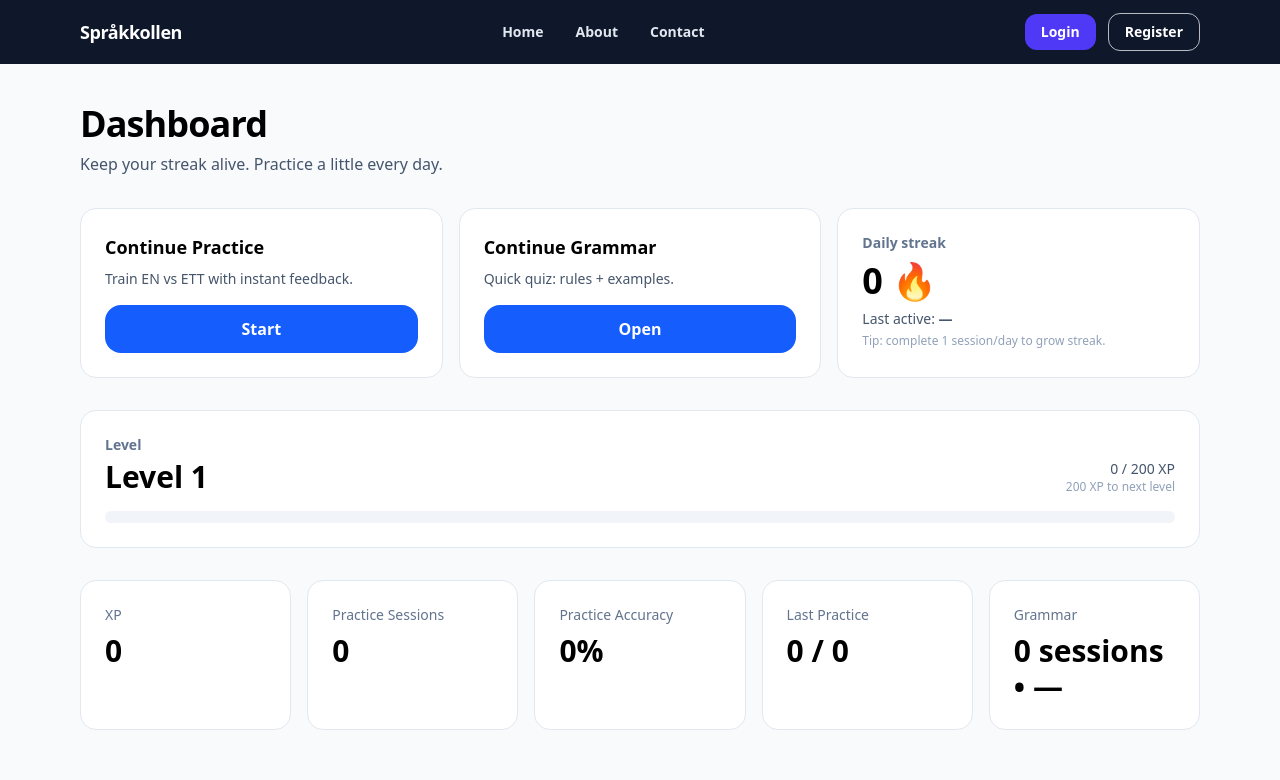
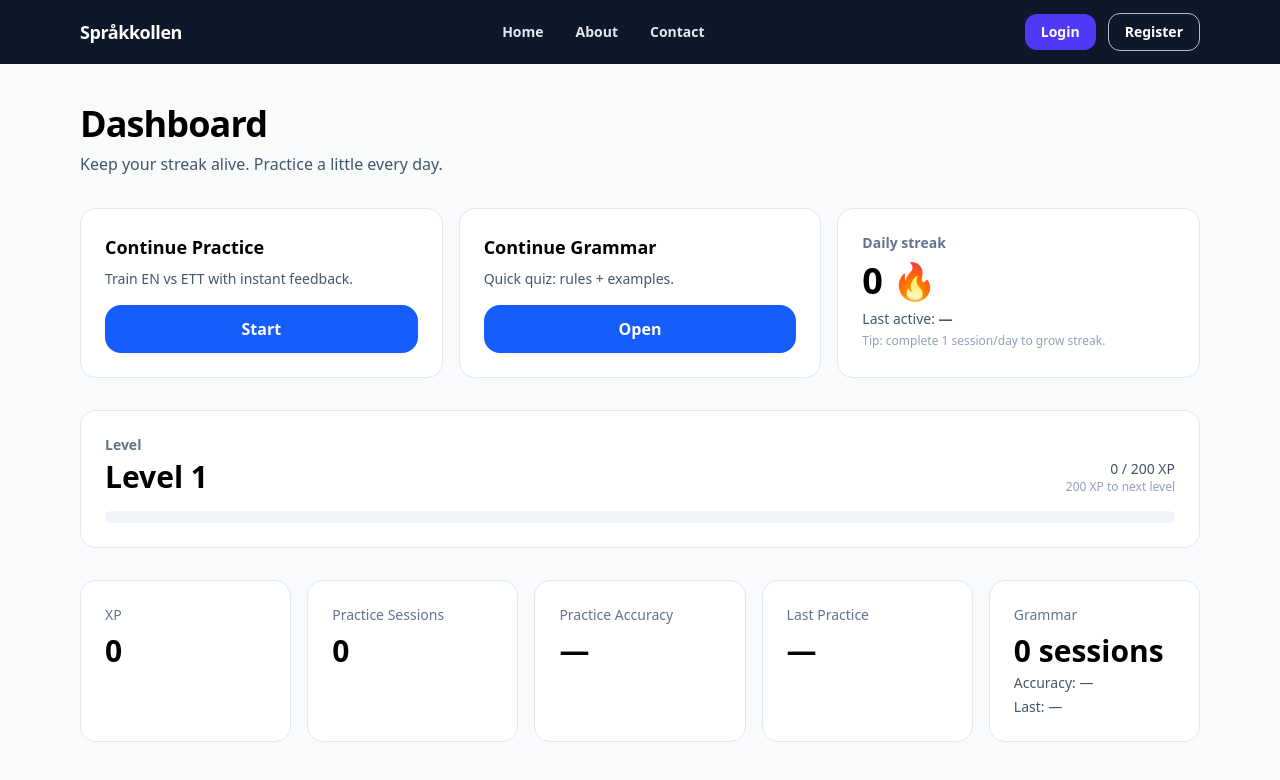
Before and after one commit to daveadane/sprakkollen, a React app in the folder frontend/: page /dashboard in a window 1280 px wide. Shown: the top 780 px of the page. Built offline with nearby package versions, Linux system fonts and the light colour scheme; no server answers; the HTML template or start-up script is replaced by a standard one.

Commit message:
updating and fixing ProgressStorage.js, DashboardPage.jsx and GrammerPage.jsx

```diff
--- a/frontend/src/pages/app/DashboardPage.jsx
+++ b/frontend/src/pages/app/DashboardPage.jsx
@@ -16,29 +16,24 @@ export default function DashboardPage() {
     };
   }, []);
 
-  const {
-    xp = 0,
-    streakDays = 0,
-    lastStreakDay = null,
-    sessions = 0,
-    accuracy = 0,
-    lastPractice,
-    grammar,
-  } = p;
+  const xp = p.xp ?? 0;
+  const streakDays = p.streakDays ?? 0;
+  const lastStreakDay = p.lastStreakDay ?? "—";
 
-  const practiceScoreText = lastPractice
-    ? `${lastPractice.score} / ${lastPractice.total}`
-    : "—";
+  const practice = p.practice ?? {};
+  const grammar = p.grammar ?? {};
 
-  const grammarSessionsText = grammar?.sessions ?? 0;
+  const practiceAccuracy = practice.total > 0 ? `${practice.accuracy}%` : "—";
+  const grammarAccuracy = grammar.total > 0 ? `${grammar.accuracy}%` : "—";
 
-  const grammarAccuracyText =
-    grammarSessionsText > 0 && (grammar?.total ?? 0) > 0
-      ? `${grammar.accuracy}%`
+  const lastPracticeText =
+    practice.lastPractice?.total > 0
+      ? `${practice.lastPractice.score} / ${practice.lastPractice.total}`
       : "—";
 
+  const lastGrammarText =
+    grammar.lastQuiz?.total > 0 ? `${grammar.lastQuiz.score} / ${grammar.lastQuiz.total}` : "—";
 
-  // Duolingo-ish leveling: every 200 XP = next level
   const { level, xpIntoLevel, xpToNext, pct } = useMemo(() => {
     const levelSize = 200;
     const level = Math.floor(xp / levelSize) + 1;
@@ -56,10 +51,6 @@ export default function DashboardPage() {
     navigate(`/practice/session/${id}`);
   }
 
-  function startGrammar() {
-    navigate("/grammar");
-  }
-
   return (
     <div className="space-y-8">
       <header className="space-y-2">
@@ -69,7 +60,6 @@ export default function DashboardPage() {
         </p>
       </header>
 
-      {/* Top action row */}
       <section className="grid gap-4 md:grid-cols-3">
         <ActionCard
           title="Continue Practice"
@@ -81,13 +71,13 @@ export default function DashboardPage() {
           title="Continue Grammar"
           desc="Quick quiz: rules + examples."
           button="Open"
-          onClick={startGrammar}
+          onClick={() => navigate("/grammar")}
         />
         <div className="rounded-2xl border border-slate-200 bg-white p-6">
           <p className="text-sm font-semibold text-slate-500">Daily streak</p>
           <p className="mt-2 text-4xl font-black">{streakDays} 🔥</p>
           <p className="mt-2 text-sm text-slate-600">
-            Last active: <span className="font-semibold">{lastStreakDay ?? "—"}</span>
+            Last active: <span className="font-semibold">{lastStreakDay}</span>
           </p>
           <p className="mt-1 text-xs text-slate-400">
             Tip: complete 1 session/day to grow streak.
@@ -95,7 +85,6 @@ export default function DashboardPage() {
         </div>
       </section>
 
-      {/* XP Progress */}
       <section className="rounded-2xl border border-slate-200 bg-white p-6">
         <div className="flex items-end justify-between gap-4">
           <div>
@@ -104,12 +93,8 @@ export default function DashboardPage() {
           </div>
 
           <div className="text-right">
-            <p className="text-sm text-slate-600">
-              {xpIntoLevel} / 200 XP
-            </p>
-            <p className="text-xs text-slate-400">
-              {xpToNext} XP to next level
-            </p>
+            <p className="text-sm text-slate-600">{xpIntoLevel} / 200 XP</p>
+            <p className="text-xs text-slate-400">{xpToNext} XP to next level</p>
           </div>
         </div>
 
@@ -121,14 +106,21 @@ export default function DashboardPage() {
         </div>
       </section>
 
-      {/* Stats grid */}
       <section className="grid grid-cols-1 gap-4 md:grid-cols-5">
         <StatCard label="XP" value={xp} />
-        <StatCard label="Practice Sessions" value={sessions} />
-        <StatCard label="Practice Accuracy" value={`${accuracy}%`} />
-        <StatCard label="Last Practice" value={practiceScoreText} />
-        <StatCard label="Grammar" value={`${grammarSessionsText} sessions • ${grammarAccuracyText}`} />
-
+        <StatCard label="Practice Sessions" value={practice.sessions ?? 0} />
+        <StatCard label="Practice Accuracy" value={practiceAccuracy} />
+        <StatCard label="Last Practice" value={lastPracticeText} />
+        <StatCard
+          label="Grammar"
+          value={
+            <div className="space-y-1">
+              <div className="text-3xl font-black">{grammar.sessions ?? 0} sessions</div>
+              <div className="text-sm text-slate-600">Accuracy: {grammarAccuracy}</div>
+              <div className="text-sm text-slate-600">Last: {lastGrammarText}</div>
+            </div>
+          }
+        />
       </section>
     </div>
   );
@@ -153,16 +145,11 @@ function StatCard({ label, value }) {
   return (
     <div className="rounded-2xl border border-slate-200 bg-white p-6">
       <p className="text-sm text-slate-500">{label}</p>
-      <p className="mt-2 text-3xl font-black">{value}</p>
+      <div className="mt-2">{typeof value === "string" || typeof value === "number" ? (
+        <p className="text-3xl font-black">{value}</p>
+      ) : (
+        value
+      )}</div>
     </div>
   );
 }
-
-import { resetGrammarStats } from "../../utils/progressStorage";
-
-<button
-  onClick={resetGrammarStats}
-  className="rounded-xl border px-4 py-2"
->
-  Reset Grammar Stats
-</button>
--- a/frontend/src/utils/progressStorage.js
+++ b/frontend/src/utils/progressStorage.js
@@ -1,82 +1,105 @@
 const KEY = "sprakkollen_progress";
 
 const defaultProgress = {
-  // Global / practice stats
   xp: 0,
+
   streakDays: 0,
-  lastStreakDay: null, // YYYY-MM-DD
-  sessions: 0,
-  correct: 0,
-  total: 0,
-  accuracy: 0, // %
+  lastStreakDay: null, // "YYYY-MM-DD"
+
   weakWords: ["bord", "fönster", "äpple"],
-  lastPractice: { score: 0, total: 0 },
 
-  // Grammar stats
+  // ✅ Practice module
+  practice: {
+    sessions: 0,
+    correct: 0,
+    total: 0,
+    accuracy: 0,
+    lastPractice: { score: 0, total: 0 },
+  },
+
+  // ✅ Grammar module
   grammar: {
     sessions: 0,
     correct: 0,
     total: 0,
-    accuracy: 0, // %
+    accuracy: 0,
     lastQuiz: { score: 0, total: 0 },
   },
 };
 
 function todayKey() {
-  return new Date().toISOString().slice(0, 10); // YYYY-MM-DD
+  return new Date().toISOString().slice(0, 10);
 }
 
-function clamp01to100(n) {
-  if (!Number.isFinite(n)) return 0;
-  return Math.max(0, Math.min(100, n));
+function clamp(n, min, max) {
+  return Math.max(min, Math.min(max, n));
+}
+
+function normalizeModule(m) {
+  const total = Math.max(0, Number(m?.total ?? 0));
+  const correct = clamp(Number(m?.correct ?? 0), 0, total);
+  const accuracy = total ? clamp(Math.round((correct / total) * 100), 0, 100) : 0;
+  const sessions = Math.max(0, Number(m?.sessions ?? 0));
+
+  return { ...m, total, correct, accuracy, sessions };
 }
 
 /**
- * Repairs corrupted progress (ex: grammar.correct > grammar.total)
- * and recomputes accuracies safely.
+ * Backward compatibility:
+ * Old schema had: sessions/correct/total/accuracy + lastPractice at root.
+ * We migrate that into progress.practice.
  */
-function repairProgress(p) {
-  const next = { ...defaultProgress, ...p };
+function migrateOldSchema(raw) {
+  if (!raw || typeof raw !== "object") return raw;
 
-  // --- Practice repair ---
-  const practiceTotal = Math.max(0, Number(next.total ?? 0));
-  const practiceCorrect = Math.max(0, Math.min(Number(next.correct ?? 0), practiceTotal));
-  next.total = practiceTotal;
-  next.correct = practiceCorrect;
-  next.accuracy = practiceTotal
-    ? clamp01to100(Math.round((practiceCorrect / practiceTotal) * 100))
-    : 0;
+  const hasOldPractice =
+    raw.sessions != null || raw.correct != null || raw.total != null || raw.accuracy != null;
 
-  // Ensure lastPractice shape
-  if (!next.lastPractice || typeof next.lastPractice !== "object") {
-    next.lastPractice = { score: 0, total: 0 };
-  } else {
-    const lpTotal = Math.max(0, Number(next.lastPractice.total ?? 0));
-    const lpScore = Math.max(0, Math.min(Number(next.lastPractice.score ?? 0), lpTotal));
-    next.lastPractice = { score: lpScore, total: lpTotal };
+  if (!raw.practice && hasOldPractice) {
+    raw.practice = {
+      sessions: Number(raw.sessions ?? 0),
+      correct: Number(raw.correct ?? 0),
+      total: Number(raw.total ?? 0),
+      accuracy: Number(raw.accuracy ?? 0),
+      lastPractice: raw.lastPractice ?? { score: 0, total: 0 },
+    };
   }
 
-  // --- Grammar repair ---
-  const g = { ...defaultProgress.grammar, ...(next.grammar ?? {}) };
-  const gTotal = Math.max(0, Number(g.total ?? 0));
-  const gCorrect = Math.max(0, Math.min(Number(g.correct ?? 0), gTotal));
+  // remove old fields to avoid confusion (optional, but recommended)
+  delete raw.sessions;
+  delete raw.correct;
+  delete raw.total;
+  delete raw.accuracy;
+  delete raw.lastPractice;
 
-  g.total = gTotal;
-  g.correct = gCorrect;
-  g.accuracy = gTotal ? clamp01to100(Math.round((gCorrect / gTotal) * 100)) : 0;
+  return raw;
+}
 
-  if (!g.lastQuiz || typeof g.lastQuiz !== "object") {
-    g.lastQuiz = { score: 0, total: 0 };
-  } else {
-    const lqTotal = Math.max(0, Number(g.lastQuiz.total ?? 0));
-    const lqScore = Math.max(0, Math.min(Number(g.lastQuiz.score ?? 0), lqTotal));
-    g.lastQuiz = { score: lqScore, total: lqTotal };
-  }
+function normalizeProgress(p) {
+  const next = {
+    ...defaultProgress,
+    ...(p || {}),
+  };
 
-  next.grammar = g;
+  next.practice = normalizeModule({
+    ...defaultProgress.practice,
+    ...(next.practice || {}),
+  });
 
-  // XP should never be negative
+  // ensure lastPractice exists
+  next.practice.lastPractice = next.practice.lastPractice ?? { score: 0, total: 0 };
+
+  next.grammar = normalizeModule({
+    ...defaultProgress.grammar,
+    ...(next.grammar || {}),
+  });
+
+  next.grammar.lastQuiz = next.grammar.lastQuiz ?? { score: 0, total: 0 };
+
+  // streak + xp sanity
   next.xp = Math.max(0, Number(next.xp ?? 0));
+  next.streakDays = Math.max(0, Number(next.streakDays ?? 0));
+  next.lastStreakDay = next.lastStreakDay ?? null;
 
   return next;
 }
@@ -87,87 +110,17 @@ export function loadProgress() {
     if (!raw) return defaultProgress;
 
     const parsed = JSON.parse(raw);
-    return repairProgress(parsed);
+    const migrated = migrateOldSchema(parsed);
+    return normalizeProgress(migrated);
   } catch {
     return defaultProgress;
   }
 }
 
 export function saveProgress(progress) {
-  const repaired = repairProgress(progress);
-  localStorage.setItem(KEY, JSON.stringify(repaired));
+  const normalized = normalizeProgress(progress);
+  localStorage.setItem(KEY, JSON.stringify(normalized));
   window.dispatchEvent(new Event("sprakkollen:progress-updated"));
-}
-
-/**
- * Practice: updates streak, xp, sessions, correct/total/accuracy.
- */
-export function recordPractice({ score, total }) {
-  const p = loadProgress();
-
-  const safeTotal = Math.max(0, Number(total ?? 0));
-  const safeScore = Math.max(0, Math.min(Number(score ?? 0), safeTotal));
-
-  const today = todayKey();
-  const lastDay = p.lastStreakDay;
-
-  // streak +1 once per day you practice
-  let nextStreak = p.streakDays ?? 0;
-  if (lastDay !== today) nextStreak += 1;
-
-  const gainedXp = Math.max(1, safeScore) * 10;
-
-  const nextTotal = (p.total ?? 0) + safeTotal;
-  const nextCorrect = (p.correct ?? 0) + safeScore;
-  const nextAccuracy = nextTotal ? Math.round((nextCorrect / nextTotal) * 100) : 0;
-
-  const next = {
-    ...p,
-    xp: (p.xp ?? 0) + gainedXp,
-    streakDays: nextStreak,
-    lastStreakDay: today,
-    sessions: (p.sessions ?? 0) + 1,
-    correct: nextCorrect,
-    total: nextTotal,
-    accuracy: nextAccuracy,
-    lastPractice: { score: safeScore, total: safeTotal },
-  };
-
-  saveProgress(next);
-  return next;
-}
-
-/**
- * Grammar quiz: updates grammar sub-stats + awards smaller XP.
- */
-export function recordGrammarQuiz({ score, total }) {
-  const p = loadProgress();
-
-  const safeTotal = Math.max(0, Number(total ?? 0));
-  const safeScore = Math.max(0, Math.min(Number(score ?? 0), safeTotal));
-
-  const g = p.grammar ?? defaultProgress.grammar;
-
-  const nextTotal = (g.total ?? 0) + safeTotal;
-  const nextCorrect = (g.correct ?? 0) + safeScore;
-  const nextAccuracy = nextTotal ? Math.round((nextCorrect / nextTotal) * 100) : 0;
-
-  const gainedXp = Math.max(1, safeScore) * 5;
-
-  const next = {
-    ...p,
-    xp: (p.xp ?? 0) + gainedXp,
-    grammar: {
-      sessions: (g.sessions ?? 0) + 1,
-      correct: nextCorrect,
-      total: nextTotal,
-      accuracy: nextAccuracy,
-      lastQuiz: { score: safeScore, total: safeTotal },
-    },
-  };
-
-  saveProgress(next);
-  return next;
 }
 
 export function resetProgress() {
@@ -177,9 +130,87 @@ export function resetProgress() {
 
 export function resetGrammarStats() {
   const p = loadProgress();
+  saveProgress({
+    ...p,
+    grammar: { ...defaultProgress.grammar },
+  });
+}
+
+export function resetPracticeStats() {
+  const p = loadProgress();
+  saveProgress({
+    ...p,
+    practice: { ...defaultProgress.practice },
+  });
+}
+
+export function recordPractice({ score, total }) {
+  const p = loadProgress();
+
+  const today = todayKey();
+  const lastDay = p.lastStreakDay;
+
+  let nextStreak = p.streakDays ?? 0;
+  if (lastDay !== today) nextStreak += 1;
+
+  const gainedXp = Math.max(1, Number(score)) * 10;
+
+  const prev = p.practice ?? defaultProgress.practice;
+
+  const nextTotal = (prev.total ?? 0) + Number(total);
+  const rawCorrect = (prev.correct ?? 0) + Number(score);
+
+  const nextCorrect = clamp(rawCorrect, 0, nextTotal);
+  const nextAccuracy = nextTotal
+    ? clamp(Math.round((nextCorrect / nextTotal) * 100), 0, 100)
+    : 0;
+
   const next = {
     ...p,
-    grammar: { ...defaultProgress.grammar },
+    xp: (p.xp ?? 0) + gainedXp,
+    streakDays: nextStreak,
+    lastStreakDay: today,
+    practice: {
+      ...prev,
+      sessions: (prev.sessions ?? 0) + 1,
+      correct: nextCorrect,
+      total: nextTotal,
+      accuracy: nextAccuracy,
+      lastPractice: { score: Number(score), total: Number(total) },
+    },
   };
+
   saveProgress(next);
+  return next;
 }
+
+export function recordGrammarQuiz({ score, total }) {
+  const p = loadProgress();
+  const g = p.grammar ?? defaultProgress.grammar;
+
+  const nextTotal = (g.total ?? 0) + Number(total);
+  const rawCorrect = (g.correct ?? 0) + Number(score);
+
+  const nextCorrect = clamp(rawCorrect, 0, nextTotal);
+  const nextAccuracy = nextTotal
+    ? clamp(Math.round((nextCorrect / nextTotal) * 100), 0, 100)
+    : 0;
+
+  const gainedXp = Math.max(1, Number(score)) * 5;
+
+  const next = {
+    ...p,
+    xp: (p.xp ?? 0) + gainedXp,
+    grammar: {
+      ...g,
+      sessions: (g.sessions ?? 0) + 1,
+      correct: nextCorrect,
+      total: nextTotal,
+      accuracy: nextAccuracy,
+      lastQuiz: { score: Number(score), total: Number(total) },
+    },
+  };
+
+  saveProgress(next);
+  return next;
+}
```
Also changed, not shown: frontend/src/pages/app/GrammarPage.jsx (+9 -21 lines).
